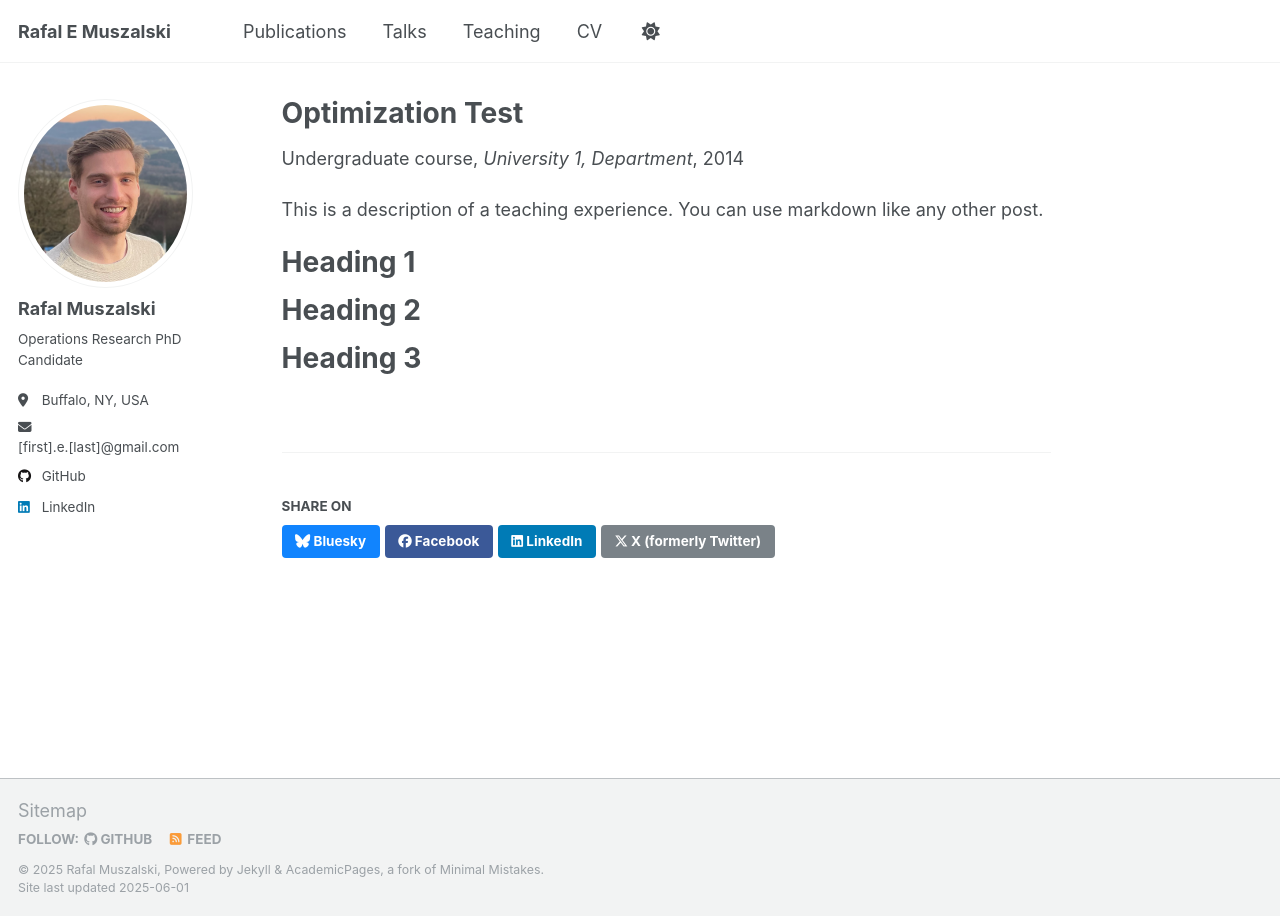
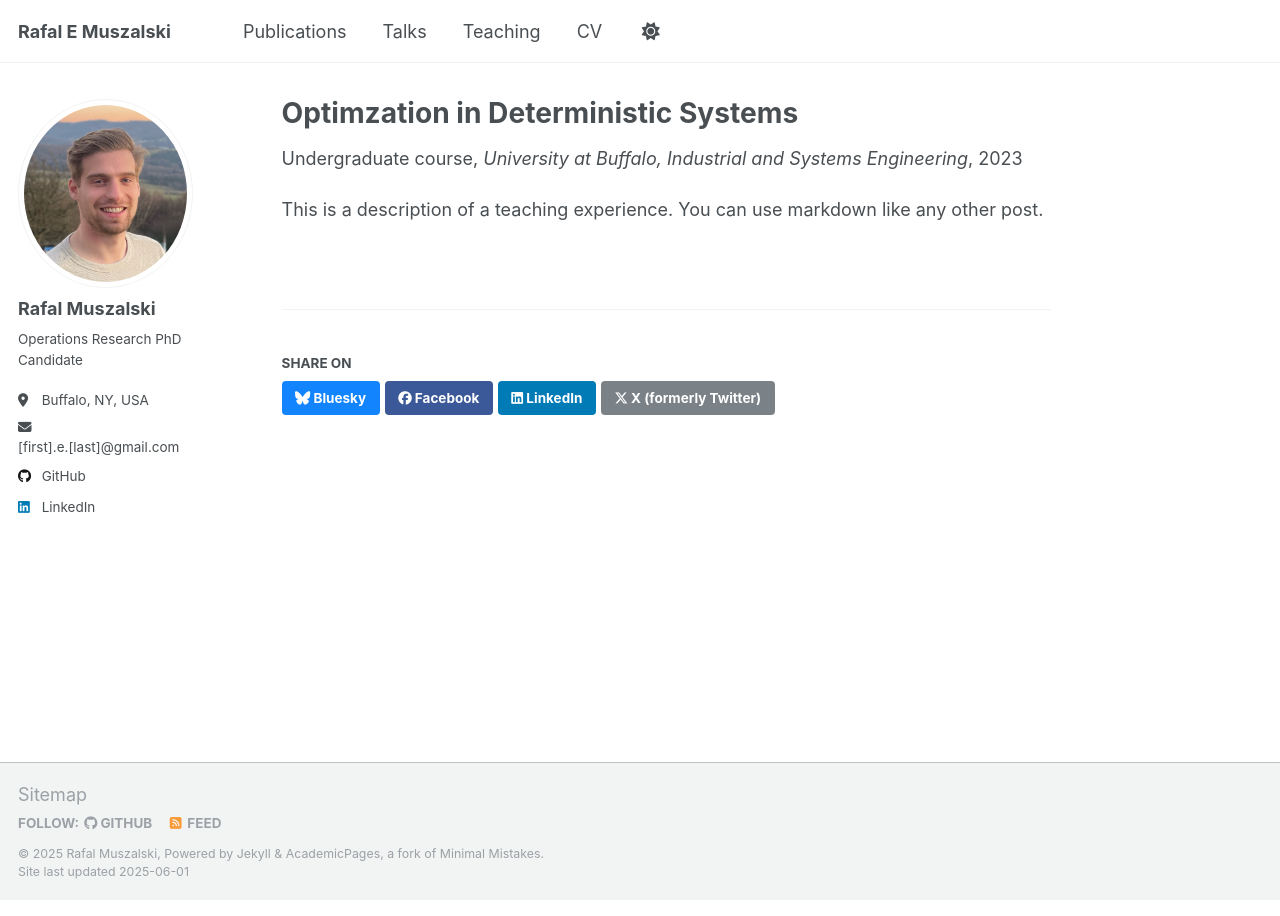
Before and after one commit to rafalmuszalski/rafalmuszalski.github.io, a Jekyll site: the page built from _teaching/2014-spring-teaching-1.md, in a window 1280 px wide. Built offline with Jekyll 4.4.1, drawn with Linux system fonts in a browser that asks for light colours.

Commit message:
Update 2014-spring-teaching-1.md

```diff
--- a/_teaching/2014-spring-teaching-1.md
+++ b/_teaching/2014-spring-teaching-1.md
@@ -1,20 +1,11 @@
 ---
-title: "Optimization Test"
+title: "Optimzation in Deterministic Systems"
 collection: teaching
 type: "Undergraduate course"
 #permalink: /teaching/2014-spring-teaching-1
-venue: "University 1, Department"
-date: 2014-01-01
-location: "City, Country"
+venue: "University at Buffalo, Industrial and Systems Engineering"
+date: 2023-09-01
+location: "Buffalo, USA"
 ---
 
 This is a description of a teaching experience. You can use markdown like any other post.
-
-Heading 1
-======
-
-Heading 2
-======
-
-Heading 3
-======
```
